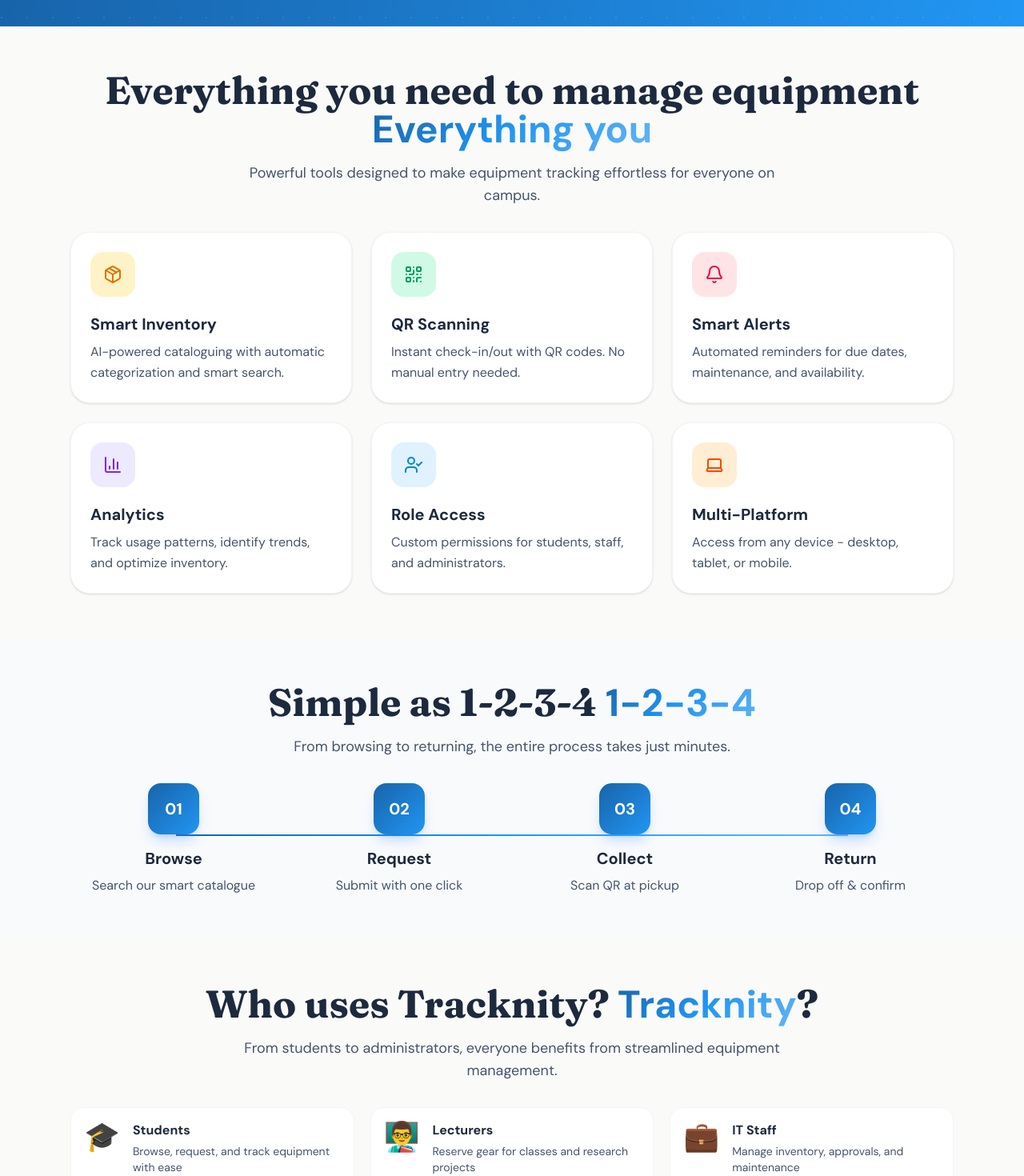
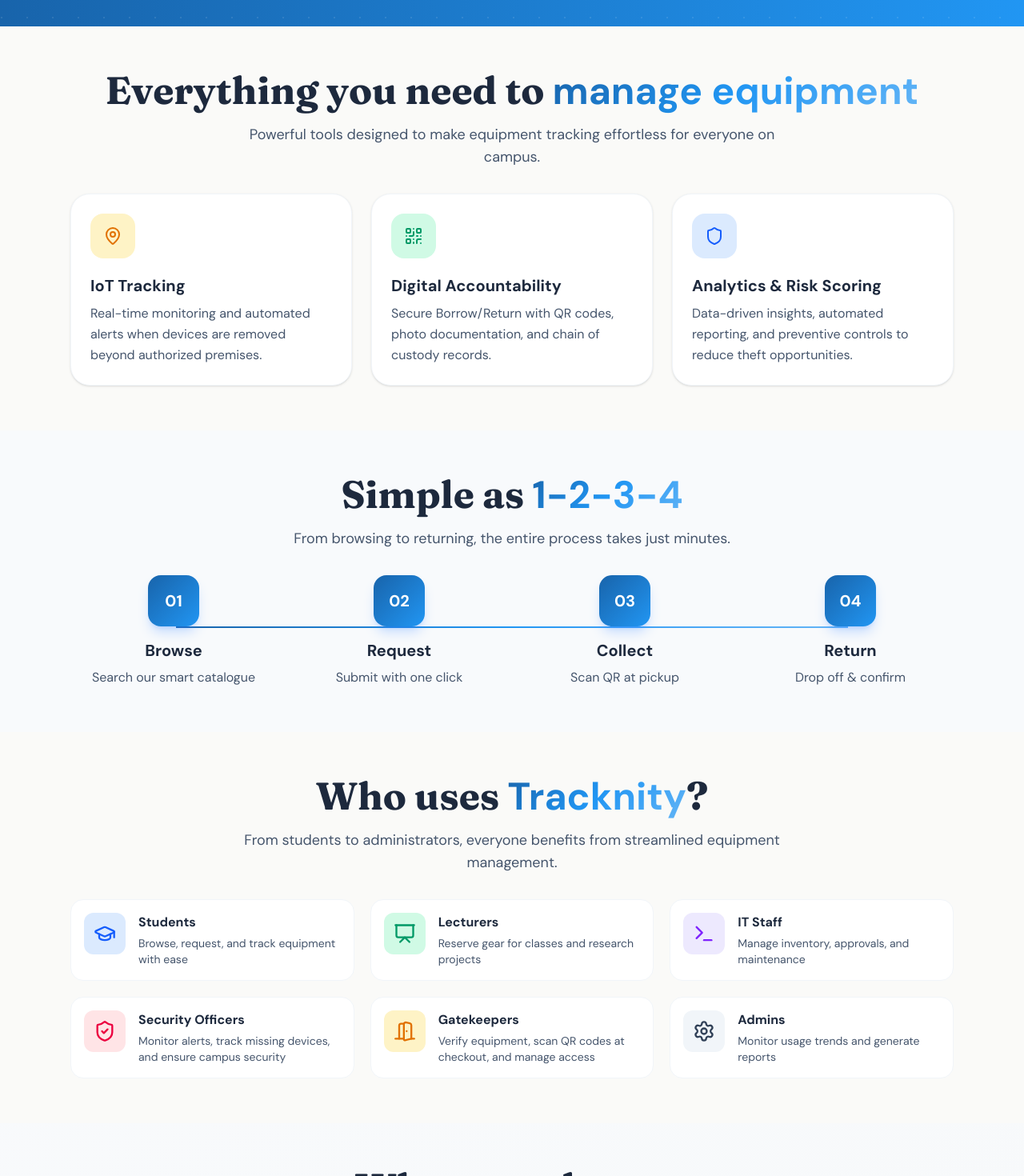
Before and after one commit to bdushime/finalProject-frontEnd, a React (Vite) app: page / in a window 1280 px wide. Shown: the part 820-2290 px from the top of the page at 80% size. Built offline with nearby package versions, Linux system fonts and the light colour scheme.

Commit message:
landing page chanegs

```diff
--- a/src/i18n/locales/en/landing.json
+++ b/src/i18n/locales/en/landing.json
@@ -9,21 +9,15 @@
     "features": {
         "title": "Everything you need to manage equipment",
         "subtitle": "Powerful tools designed to make equipment tracking effortless for everyone on campus.",
-        "smartInventory": "Smart Inventory",
-        "smartInventoryDesc": "AI-powered cataloguing with automatic categorization and smart search.",
-        "qrScanning": "QR Scanning",
-        "qrScanningDesc": "Instant check-in/out with QR codes. No manual entry needed.",
-        "smartAlerts": "Smart Alerts",
-        "smartAlertsDesc": "Automated reminders for due dates, maintenance, and availability.",
-        "analytics": "Analytics",
-        "analyticsDesc": "Track usage patterns, identify trends, and optimize inventory.",
-        "roleAccess": "Role Access",
-        "roleAccessDesc": "Custom permissions for students, staff, and administrators.",
-        "multiPlatform": "Multi-Platform",
-        "multiPlatformDesc": "Access from any device - desktop, tablet, or mobile."
+        "iotTracking": "IoT Tracking",
+        "iotTrackingDesc": "Real-time monitoring and automated alerts when devices are removed beyond authorized premises.",
+        "qrScanning": "Digital Accountability",
+        "qrScanningDesc": "Secure Borrow/Return with QR codes, photo documentation, and chain of custody records.",
+        "riskAnalytics": "Analytics & Risk Scoring",
+        "riskAnalyticsDesc": "Data-driven insights, automated reporting, and preventive controls to reduce theft opportunities."
     },
     "howItWorks": {
-        "title": "Simple as 1-2-3-4",
+        "title": "Simple as",
         "subtitle": "From browsing to returning, the entire process takes just minutes.",
         "step1": "Browse",
         "step1Desc": "Search our smart catalogue",
@@ -35,7 +29,7 @@
         "step4Desc": "Drop off & confirm"
     },
     "users": {
-        "title": "Who uses Tracknity?",
+        "title": "Who uses",
         "subtitle": "From students to administrators, everyone benefits from streamlined equipment management.",
         "students": "Students",
         "studentsDesc": "Browse, request, and track equipment with ease",
@@ -43,10 +37,10 @@
         "lecturersDesc": "Reserve gear for classes and research projects",
         "itStaff": "IT Staff",
         "itStaffDesc": "Manage inventory, approvals, and maintenance",
-        "researchers": "Researchers",
-        "researchersDesc": "Schedule specialized equipment for experiments",
-        "mediaTeams": "Media Teams",
-        "mediaTeamsDesc": "Coordinate cameras, mics, and studio gear",
+        "security": "Security Officers",
+        "securityDesc": "Monitor alerts, track missing devices, and ensure campus security",
+        "gatekeepers": "Gatekeepers",
+        "gatekeepersDesc": "Verify equipment, scan QR codes at checkout, and manage access",
         "admins": "Admins",
         "adminsDesc": "Monitor usage trends and generate reports"
     },
--- a/src/i18n/locales/fr/landing.json
+++ b/src/i18n/locales/fr/landing.json
@@ -9,21 +9,15 @@
     "features": {
         "title": "Tout ce dont vous avez besoin pour gérer l'équipement",
         "subtitle": "Des outils puissants conçus pour rendre le suivi des équipements facile pour tout le monde sur le campus.",
-        "smartInventory": "Inventaire Intelligent",
-        "smartInventoryDesc": "Catalogage assisté par IA avec catégorisation automatique et recherche intelligente.",
-        "qrScanning": "Scan QR",
-        "qrScanningDesc": "Enregistrement/sortie instantané avec codes QR. Aucune saisie manuelle requise.",
-        "smartAlerts": "Alertes Intelligentes",
-        "smartAlertsDesc": "Rappels automatisés pour les dates d'échéance, la maintenance et la disponibilité.",
-        "analytics": "Analytique",
-        "analyticsDesc": "Suivez les modèles d'utilisation, identifiez les tendances et optimisez l'inventaire.",
-        "roleAccess": "Accès par Rôle",
-        "roleAccessDesc": "Permissions personnalisées pour les étudiants, le personnel et les administrateurs.",
-        "multiPlatform": "Multi-Plateforme",
-        "multiPlatformDesc": "Accès depuis n'importe quel appareil - bureau, tablette ou mobile."
+        "iotTracking": "Suivi à distance IoT",
+        "iotTrackingDesc": "Surveillance en temps réel et alertes automatisées lorsque les appareils sont retirés au-delà des locaux autorisés.",
+        "qrScanning": "Responsabilité Numérique",
+        "qrScanningDesc": "Enregistrement/sortie sécurisé avec codes QR, documentation photographique et relevés de chaîne de possession.",
+        "riskAnalytics": "Analyses & Évaluation des Risques",
+        "riskAnalyticsDesc": "Informations basées sur des données, rapports automatisés et contrôles préventifs pour réduire les risques de vol."
     },
     "howItWorks": {
-        "title": "Simple comme 1-2-3-4",
+        "title": "Simple comme",
         "subtitle": "De la navigation au retour, tout le processus ne prend que quelques minutes.",
         "step1": "Naviguer",
         "step1Desc": "Chercher dans notre catalogue intelligent",
@@ -35,7 +29,7 @@
         "step4Desc": "Déposer et confirmer"
     },
     "users": {
-        "title": "Qui utilise Tracknity ?",
+        "title": "Qui utilise",
         "subtitle": "Des étudiants aux administrateurs, tout le monde profite d'une gestion rationalisée des équipements.",
         "students": "Étudiants",
         "studentsDesc": "Parcourir, demander et suivre l'équipement facilement",
@@ -43,10 +37,10 @@
         "lecturersDesc": "Réserver du matériel pour les cours et les projets de recherche",
         "itStaff": "Personnel IT",
         "itStaffDesc": "Gérer l'inventaire, les approbations et la maintenance",
-        "researchers": "Chercheurs",
-        "researchersDesc": "Planifier l'équipement spécialisé pour les expériences",
-        "mediaTeams": "Équipes Média",
-        "mediaTeamsDesc": "Coordonner caméras, micros et matériel de studio",
+        "security": "Agents de Sécurité",
+        "securityDesc": "Surveiller les alertes, suivre les appareils manquants et assurer la sécurité du campus",
+        "gatekeepers": "Gardiens",
+        "gatekeepersDesc": "Vérifier l'équipement, scanner les codes QR à la sortie et gérer l'accès",
         "admins": "Administrateurs",
         "adminsDesc": "Surveiller les tendances d'utilisation et générer des rapports"
     },
--- a/src/i18n/locales/rw/landing.json
+++ b/src/i18n/locales/rw/landing.json
@@ -1,7 +1,7 @@
 {
     "hero": {
         "title": "Gucunga Ibikoresho",
-        "subtitle": "Kurikirana, cunga, kandi uvugurure ibikoresho by'ikigo cyawe mu buryo bworoshye.",
+        "subtitle": "Kurikirana, cunga, kandi uvugurure ibikoresho by'ikigo cyawe mu buryo byoroshye.",
         "subtitle2": "Uburyo bugezweho bwo gukurikirana, gucunga no gusangira ibikoresho mu kigo cyawe. Byakozwe n'abanyeshuri, byagenewe abanyeshuri.",
         "startFree": "Tangira ku Buntu",
         "watchDemo": "Reba Demo"
@@ -9,21 +9,15 @@
     "features": {
         "title": "Ibyo ukeneye byose ngo ucunge ibikoresho",
         "subtitle": "Ibikoresho simusiga byagenewe korohereza buri wese mu kigo gukurikirana ibikoresho.",
-        "smartInventory": "Ububiko Bwenge",
-        "smartInventoryDesc": "Gushyira ibintu mu byiciro hifashishijwe AI no gushakisha mu buryo bwenge.",
-        "qrScanning": "Gusoma QR",
-        "qrScanningDesc": "Kwinjira/Gusohoka ako kanya ukoresheje code za QR. Nta kwandika n'intoki bikenewe.",
-        "smartAlerts": "Imenyesha Bwenge",
-        "smartAlertsDesc": "Kwibutsa mu buryo bwikora amatariki ntarengwa, gusana, no kumenya niba bihari.",
-        "analytics": "Isesengura",
-        "analyticsDesc": "Kurikirana imikoreshereze, menya ibigezweho, no kunoza ububiko.",
-        "roleAccess": "Uruhushya rwa Buri Wese",
-        "roleAccessDesc": "Uruhushya rwihariye ku banyeshuri, abakozi, n'abayobozi.",
-        "multiPlatform": "Platform Nyinshi",
-        "multiPlatformDesc": "Koresha igikoresho icyo aricyo cyose - mudasobwa, tablet, cyangwa telefoni."
+        "iotTracking": "Gukurikirana hakoreshejwe IoT",
+        "iotTrackingDesc": "Kugenzura umunota ku wundi n'imenyesha mu gihe igikoresho gisohowe ahatemewe.",
+        "qrScanning": "Kwiyandikisha hifashishijwe QR",
+        "qrScanningDesc": "Kwinjira no gusohoka ukoresheje code za QR, n'amafoto yemeza ihererekanya ry'ibikoresho.",
+        "riskAnalytics": "Isesengura n'Igenzura ry'Ibyago",
+        "riskAnalyticsDesc": "Raporo zicukumbuye, isesengura ry'imikoreshereze, n'ingamba zo gukumira ibyago byo kwibwa."
     },
     "howItWorks": {
-        "title": "Biroroshye nka 1-2-3-4",
+        "title": "Biroroshye nka",
         "subtitle": "Kuva ushakisha kugezaugaruye, igikorwa cyose gitwara iminota mike.",
         "step1": "Shakisha",
         "step1Desc": "Shakisha muri catalogue yacu",
@@ -35,7 +29,7 @@
         "step4Desc": "Tanga & emeza"
     },
     "users": {
-        "title": "Ninde ukoresha Tracknity?",
+        "title": "Ninde ukoresha",
         "subtitle": "Kuva ku banyeshuri kugera ku bayobozi, buri wese yungukira mu micungire y'ibikoresho inoze.",
         "students": "Abanyeshuri",
         "studentsDesc": "Shakisha, saba, kandi ukurikirane ibikoresho mu buryo bworoshye",
@@ -43,10 +37,10 @@
         "lecturersDesc": "Bika ibikoresho by'amasomo n'imishinga y'ubushakashatsi",
         "itStaff": "Abakozi ba IT",
         "itStaffDesc": "Cunga ububiko, kwemeza, no gusana",
-        "researchers": "Abashakashatsi",
-        "researchersDesc": "Teganya ibikoresho byihariye by'ubushakashatsi",
-        "mediaTeams": "Amatsinda y'Itangazamakuru",
-        "mediaTeamsDesc": "Huza cameras, micro, n'ibikoresho bya studio",
+        "security": "Abashinzwe Umutekano",
+        "securityDesc": "Kurikirana amakuru, shakisha ibikoresho byabuze, n'umutekano w'ikigo",
+        "gatekeepers": "Abazamu",
+        "gatekeepersDesc": "Emeza ibikoresho, soma QR code mu gusohoka, no kugenzura abinjira",
         "admins": "Abayobozi",
         "adminsDesc": "Kurikirana imikoreshereze no gukora raporo"
     },
--- a/src/pages/Landing.jsx
+++ b/src/pages/Landing.jsx
@@ -863,7 +863,8 @@
     ArrowRight, BookOpen, Clock, Shield, Users,
     Zap, Star, Rocket, ChevronRight, Play, MapPin,
     Mail, Phone, Send, Check, Moon, Sun, Menu, X,
-    Laptop, QrCode, Bell, BarChart3, Package, UserCheck
+    Laptop, QrCode, Bell, BarChart3, Package, UserCheck,
+    GraduationCap, Presentation, Terminal, ShieldCheck, DoorOpen, Settings
 } from "lucide-react";
 import { useEffect, useState, useRef } from "react";
 import logo from "@/assets/images/logo 8cc.jpg";
@@ -1065,21 +1066,18 @@
     };
 
     const features = [
-        { icon: <Package />, title: t('features.smartInventory'), desc: t('features.smartInventoryDesc'), color: "bg-amber-100 text-amber-600 dark:bg-amber-900/30 dark:text-amber-400" },
+        { icon: <MapPin />, title: t('features.iotTracking'), desc: t('features.iotTrackingDesc'), color: "bg-amber-100 text-amber-600 dark:bg-amber-900/30 dark:text-amber-400" },
         { icon: <QrCode />, title: t('features.qrScanning'), desc: t('features.qrScanningDesc'), color: "bg-emerald-100 text-emerald-600 dark:bg-emerald-900/30 dark:text-emerald-400" },
-        { icon: <Bell />, title: t('features.smartAlerts'), desc: t('features.smartAlertsDesc'), color: "bg-rose-100 text-rose-600 dark:bg-rose-900/30 dark:text-rose-400" },
-        { icon: <BarChart3 />, title: t('features.analytics'), desc: t('features.analyticsDesc'), color: "bg-violet-100 text-violet-600 dark:bg-violet-900/30 dark:text-violet-400" },
-        { icon: <UserCheck />, title: t('features.roleAccess'), desc: t('features.roleAccessDesc'), color: "bg-sky-100 text-sky-600 dark:bg-sky-900/30 dark:text-sky-400" },
-        { icon: <Laptop />, title: t('features.multiPlatform'), desc: t('features.multiPlatformDesc'), color: "bg-orange-100 text-orange-600 dark:bg-orange-900/30 dark:text-orange-400" },
+        { icon: <Shield />, title: t('features.riskAnalytics'), desc: t('features.riskAnalyticsDesc'), color: "bg-blue-100 text-blue-600 dark:bg-blue-900/30 dark:text-blue-400" },
     ];
 
     const users = [
-        { emoji: "🎓", title: t('users.students'), desc: t('users.studentsDesc') },
-        { emoji: "👨‍🏫", title: t('users.lecturers'), desc: t('users.lecturersDesc') },
-        { emoji: "💼", title: t('users.itStaff'), desc: t('users.itStaffDesc') },
-        { emoji: "🔬", title: t('users.researchers'), desc: t('users.researchersDesc') },
-        { emoji: "🎬", title: t('users.mediaTeams'), desc: t('users.mediaTeamsDesc') },
-        { emoji: "📊", title: t('users.admins'), desc: t('users.adminsDesc') },
+        { icon: <GraduationCap className="w-7 h-7" />, color: "bg-blue-100 text-blue-600 dark:bg-blue-900/30 dark:text-blue-400", title: t('users.students'), desc: t('users.studentsDesc') },
+        { icon: <Presentation className="w-7 h-7" />, color: "bg-emerald-100 text-emerald-600 dark:bg-emerald-900/30 dark:text-emerald-400", title: t('users.lecturers'), desc: t('users.lecturersDesc') },
+        { icon: <Terminal className="w-7 h-7" />, color: "bg-violet-100 text-violet-600 dark:bg-violet-900/30 dark:text-violet-400", title: t('users.itStaff'), desc: t('users.itStaffDesc') },
+        { icon: <ShieldCheck className="w-7 h-7" />, color: "bg-rose-100 text-rose-600 dark:bg-rose-900/30 dark:text-rose-400", title: t('users.security'), desc: t('users.securityDesc') },
+        { icon: <DoorOpen className="w-7 h-7" />, color: "bg-amber-100 text-amber-600 dark:bg-amber-900/30 dark:text-amber-400", title: t('users.gatekeepers'), desc: t('users.gatekeepersDesc') },
+        { icon: <Settings className="w-7 h-7" />, color: "bg-slate-100 text-slate-700 dark:bg-slate-800 dark:text-slate-300", title: t('users.admins'), desc: t('users.adminsDesc') },
     ];
 
     const testimonials = [
@@ -1329,8 +1327,8 @@
                     <div className="max-w-6xl mx-auto px-6">
                         <div className={`text-center mb-8 slide-up ${featuresInView ? 'visible' : ''}`}>
                             <h2 className="text-4xl md:text-5xl font-bold font-display mb-4 text-slate-800 dark:text-white">
-                                {t('features.title')}{' '}
-                                <span className="gradient-text">{t('features.title').split(' ').slice(0, 2).join(' ')}</span>
+                                {t('features.title').split(' ').slice(0, -2).join(' ')}{' '}
+                                <span className="gradient-text">{t('features.title').split(' ').slice(-2).join(' ')}</span>
                             </h2>
                             <p className="text-slate-600 dark:text-slate-400 text-lg max-w-2xl mx-auto">
                                 {t('features.subtitle')}
@@ -1409,7 +1407,9 @@
                                     className={`card-hover flex items-start gap-4 bg-white dark:bg-slate-900 rounded-2xl p-4 border border-slate-100 dark:border-slate-800 slide-up ${usersInView ? 'visible' : ''}`}
                                     style={{ transitionDelay: `${i * 0.08}s` }}
                                 >
-                                    <span className="text-4xl">{user.emoji}</span>
+                                    <div className={`p-3 rounded-xl shrink-0 flex items-center justify-center ${user.color}`}>
+                                        {user.icon}
+                                    </div>
                                     <div>
                                         <h3 className="font-bold text-slate-800 dark:text-white mb-1">{user.title}</h3>
                                         <p className="text-sm text-slate-600 dark:text-slate-400">{user.desc}</p>
@@ -1425,8 +1425,8 @@
                     <div className="max-w-6xl mx-auto px-6">
                         <div className={`text-center mb-8 slide-up ${testimonialsInView ? 'visible' : ''}`}>
                             <h2 className="text-4xl md:text-5xl font-bold font-display mb-4 text-slate-800 dark:text-white">
-                                {t('testimonials.title')}{' '}
-                                <span className="gradient-text">{t('testimonials.title').split(' ').slice(0, 1)}</span>
+                                {t('testimonials.title').split(' ').slice(0, -1).join(' ')}{' '}
+                                <span className="gradient-text">{t('testimonials.title').split(' ').slice(-1)}</span>
                             </h2>
                         </div>
 
@@ -1472,7 +1472,7 @@
                     <div className="max-w-6xl mx-auto px-6">
                         <div className="text-center mb-8">
                             <h2 className="text-4xl md:text-5xl font-bold font-display mb-4 text-slate-800 dark:text-white">
-                                {t('contact.title')}{' '}
+                                {t('contact.title').split(' ').slice(0, -1).join(' ')}{' '}
                                 <span className="gradient-text">{t('contact.title').split(' ').slice(-1)}</span>
                             </h2>
                             <p className="text-slate-600 dark:text-slate-400 text-lg max-w-2xl mx-auto">
```
